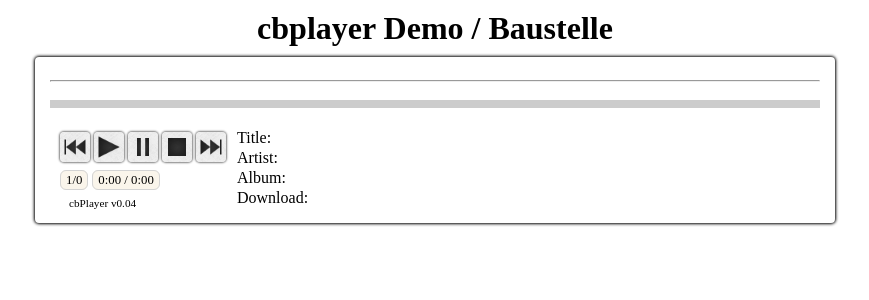
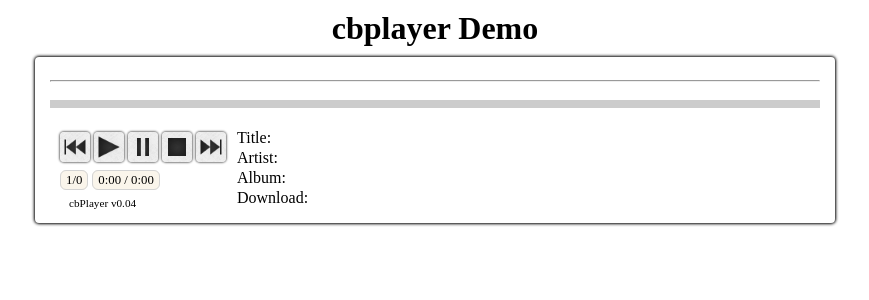
Before and after one commit to chris-blues/cbPlayer, a PHP site: page / in a window 1280 px wide. Shown: the top 300 px of the page, without its empty margins (205-1074 px from the left). Run offline with PHP 8.4, Linux system fonts and the light colour scheme; data that the repository does not hold is empty.

Commit message:
small adjustment to head.php, gave title a more official content

```diff
--- a/head.php
+++ b/head.php
@@ -8,7 +8,7 @@
   <!--link rel="stylesheet" href="https://musicchris.de/musicchris.css" type="text/css"-->
   <link rel="stylesheet" href="cbplayer.css" type="text/css">
   <!--script type="text/javascript" src="/js/jquery-2.1.4.min.js"></script-->
-  <title>musicchris.de - baustelle - cbPlayer</title>
+  <title>cbPlayer - demo</title>
 </head>
 <body>
-<h1 style="margin: 10px auto; text-align: center;">cbplayer Demo / Baustelle</h1>
+<h1 style="margin: 10px auto; text-align: center;">cbplayer Demo</h1>
```
